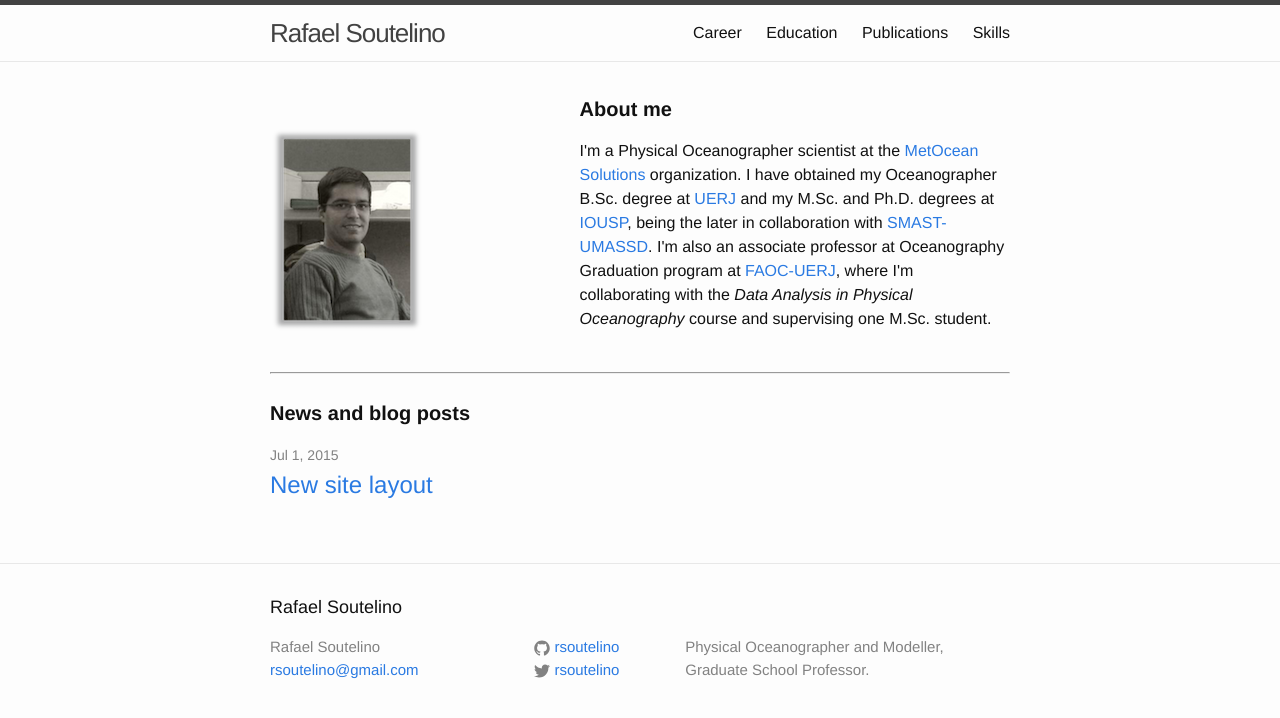
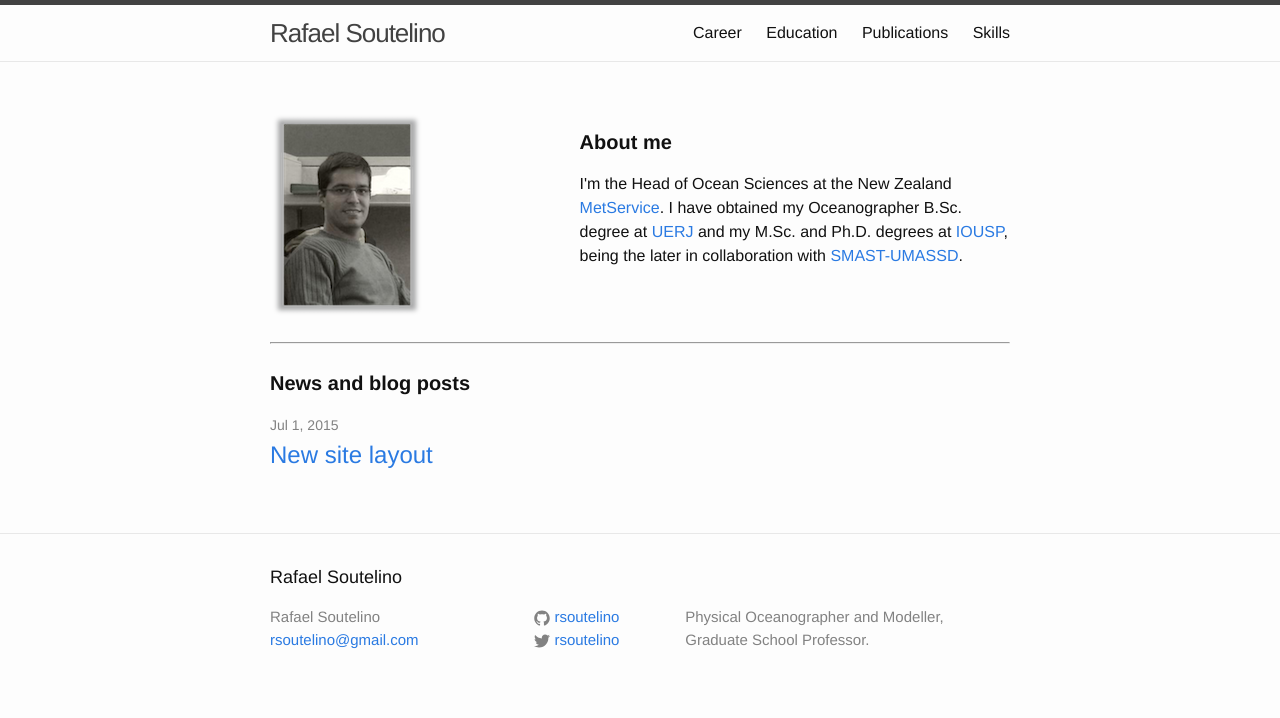
Before and after one commit to rsoutelino/rsoutelino.github.io, a Jekyll site: the page built from index.html, in a window 1280 px wide. Shown: the top 718 px of the page. Built offline with Jekyll 4.4.1, drawn with Linux system fonts in a browser that asks for light colours; the list of posts is cut into pages by our own code.

Commit message:
update bio

```diff
--- a/index.html
+++ b/index.html
@@ -22,7 +22,7 @@ layout: default
 <h1 class="page-heading"><b>About me</b></h1>
 
 <p>
-    I'm a Physical Oceanographer scientist at the <a href="http://metocean.co.nz" target="_blank">MetOcean Solutions</a> organization. I have obtained my Oceanographer B.Sc. degree at <a href="http://www.oceanografia.uerj.br" target="_blank">UERJ</a> and my M.Sc. and Ph.D. degrees at <a href="http://www.io.usp.br" target="_blank">IOUSP</a>, being the later in collaboration with <a href="http://www.smast.umassd.edu" target="_blank">SMAST-UMASSD</a>. I'm also an associate professor at Oceanography Graduation program at <a href="http://www.ppgocn.uerj.br" target="_blank">FAOC-UERJ</a>, where I'm collaborating with the <i>Data Analysis in Physical Oceanography</i> course and supervising one M.Sc. student.
+    I'm the Head of Ocean Sciences at the New Zealand <a href="https://metservice.com" target="_blank">MetService</a>. I have obtained my Oceanographer B.Sc. degree at <a href="http://www.oceanografia.uerj.br" target="_blank">UERJ</a> and my M.Sc. and Ph.D. degrees at <a href="http://www.io.usp.br" target="_blank">IOUSP</a>, being the later in collaboration with <a href="http://www.smast.umassd.edu" target="_blank">SMAST-UMASSD</a>.
 </p>
 
 </td>
```
